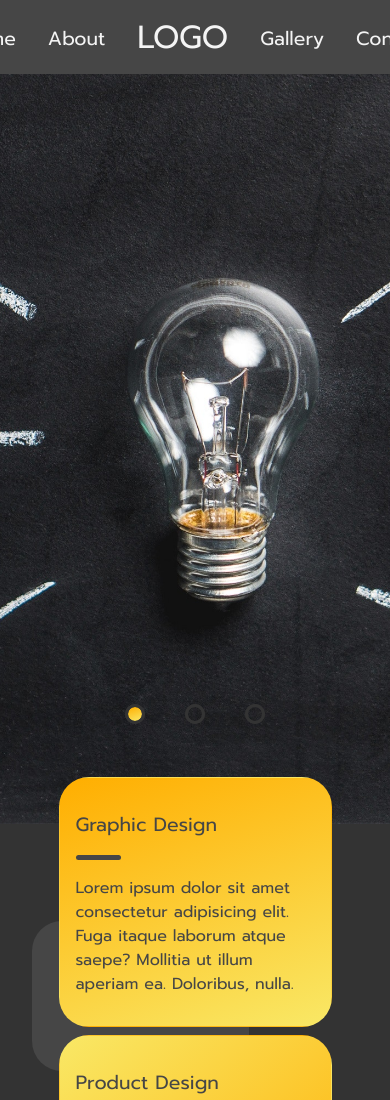
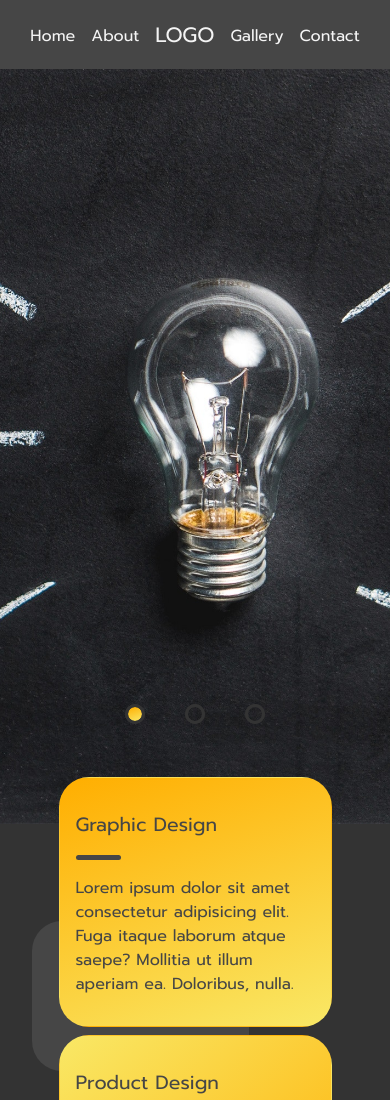
Before and after one commit to Aleksa21000/webDesign_3.0, a plain HTML site: page index.html in a window 390 px wide. Shown: the top 1100 px of the page. Drawn offline with Linux system fonts and the light colour scheme.

Commit message:
Updated Responsive

```diff
--- a/css/mobile.css
+++ b/css/mobile.css
@@ -4,17 +4,13 @@
   }
 
   /* Main nav */
-  .main-header .main-nav{
+  .main-nav{
     position: fixed;
     z-index: 50;
     width: 100vw;
   }
 
   /* Header */
-  .main-header .header-content .p-lead{
-    padding: 0 2rem;
-  }
-
   .flex-container{
     flex-direction: column;
     align-items: center;
@@ -264,12 +260,12 @@
 
 @media(max-width:600px){
   /* Main nav */
-  .main-header .main-nav .container > h1{
+  .main-nav .container > h1{
     margin: 0.5rem;
     font-size: 1.3rem;
   }
 
-  .main-header .main-nav .container > a{
+  .main-nav .container > a{
     margin: 1.5rem 0.5rem 0 0.5rem;
     font-size: 1rem;
   }
@@ -279,10 +275,6 @@
   .main-header::after{
     height: 800px;
     width: 100%;
-  }
-
-  .main-header .lead{
-    font-size: 2.5rem;
   }
 
   .box-1,
```
